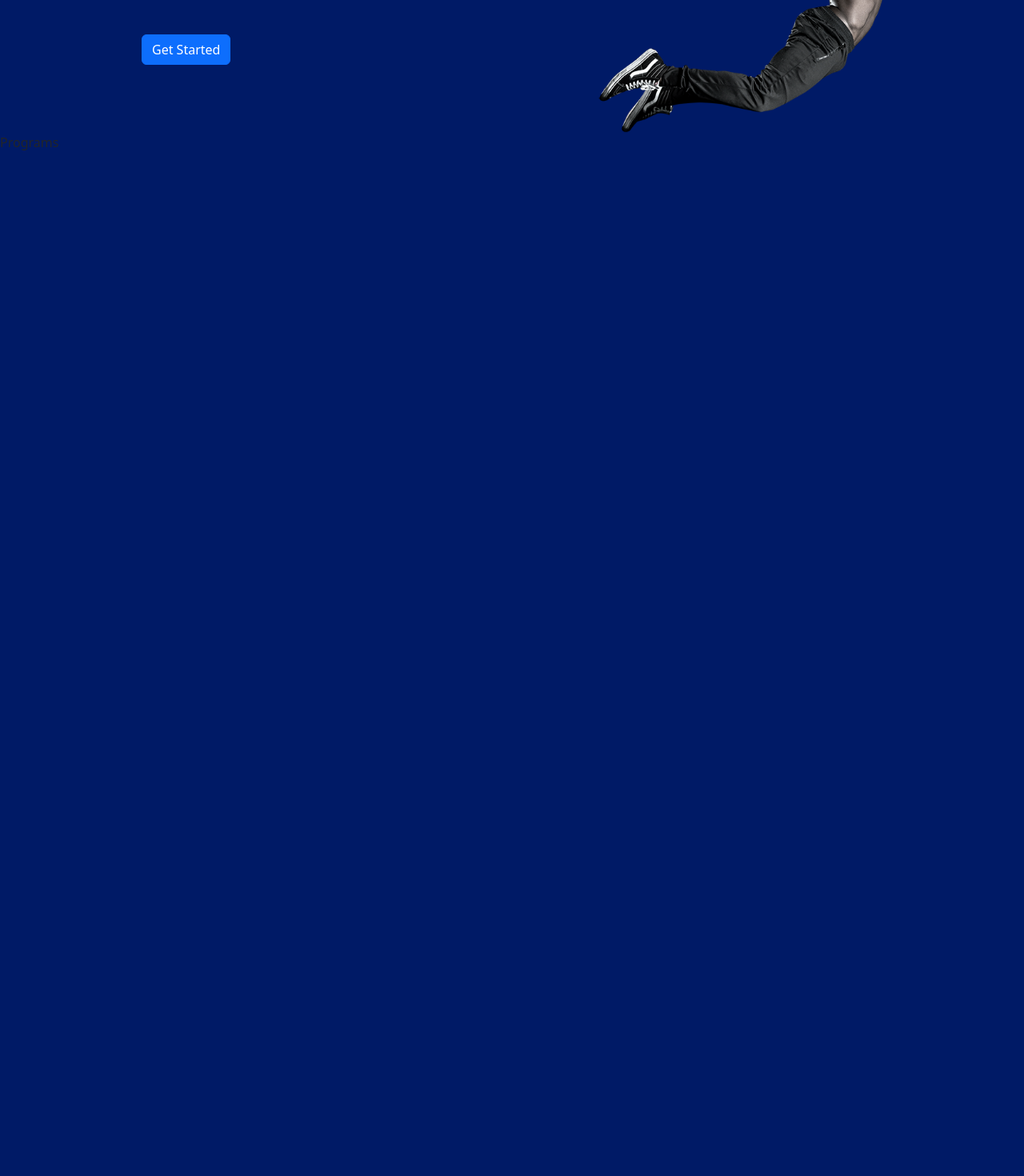
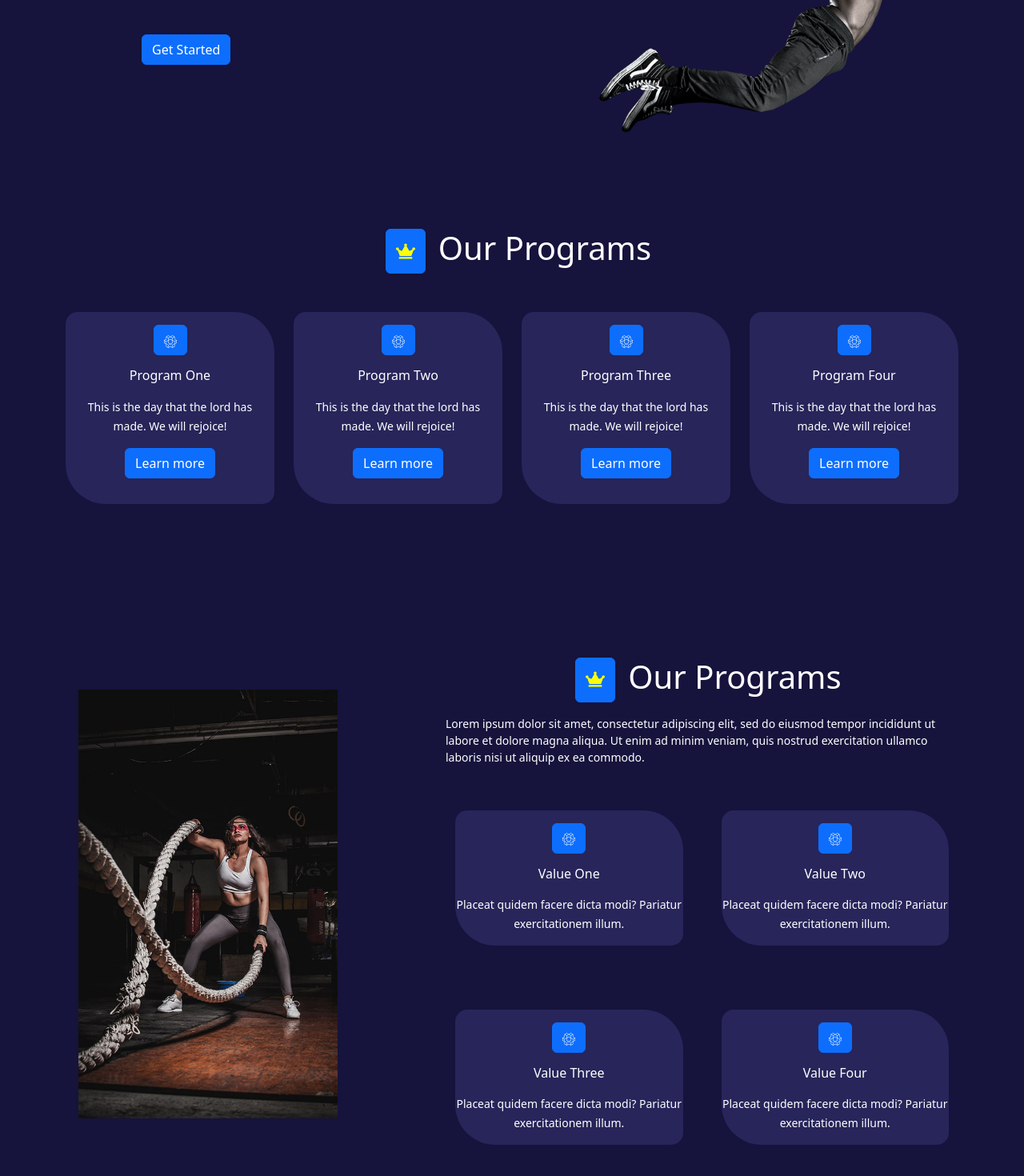
Before and after one commit to neelpopat242/VaW_gymnase, a React (Create React App) app: page / in a window 1280 px wide. Shown: the part 426-1896 px from the top of the page at 80% size. Before the commit the page ends 800 px from the top, so only its background shows below. Built offline with nearby package versions, Linux system fonts and the light colour scheme.

Commit message:
Values added

```diff
--- a/src/CSS/file.css
+++ b/src/CSS/file.css
@@ -41,3 +41,18 @@ body{
     width: 80%;
     height: auto;
 }
+
+
+.card-css{
+    background-color: #27255a !important ;
+    border-radius: 10%;
+    border-radius: 15px 50px;
+
+
+}
+
+.card-css:hover{
+    background-color: transparent !important;
+    border: #000 1px solid;
+
+}
--- /dev/null
+++ b/src/components/Footer.js
@@ -0,0 +1,11 @@
+import React from 'react'
+
+const Footer = () => {
+  return (
+    <div>
+
+    </div>
+  )
+}
+
+export default Footer
--- a/src/components/Navbar.js
+++ b/src/components/Navbar.js
@@ -6,7 +6,7 @@ import { GoThreeBars } from 'react-icons/go'
 import '../CSS/file.css'
 const Navbar = () => {
     return (
-        <nav className='navbar' style={{ backgroundColor : "#33ffff"}} >
+        <nav className='navbar' style={{ backgroundColor : "#0289f3"}} >
             <div className='container  '>
                 <Link to="/" className='logo '>
                 <a class="navbar-brand" href="#">
@@ -20,8 +20,8 @@ const Navbar = () => {
                 {
                     links.map(({ name, path }, index) => {
                         return (
-                            <li class="nav-item mx-4">
-                                <NavLink to={path} className={({isActive})=> isActive ? 'active-nav-item' : ''}>{name}</NavLink>
+                            <li class="nav-item mx-4 " >
+                                <NavLink to={path} style={{color : "white"}} className={({isActive})=> isActive ? 'active-nav-item ' : ''}>{name}</NavLink>
                             </li>
                         )
                     })
--- a/src/index.css
+++ b/src/index.css
@@ -5,7 +5,7 @@ body {
     sans-serif;
   -webkit-font-smoothing: antialiased;
   -moz-osx-font-smoothing: grayscale;
-  background-color: #001a66 !important;
+  background-color: #16133c !important;
 
 }
 
--- /dev/null
+++ b/src/pages_route/home/FAQ.js
@@ -0,0 +1,9 @@
+import React from 'react'
+
+const FAQ = () => {
+  return (
+    <div>FAQ</div>
+  )
+}
+
+export default FAQ
--- /dev/null
+++ b/src/pages_route/home/FAQs.js
@@ -0,0 +1,12 @@
+import React from 'react'
+import FAQ from './FAQ'
+import { faqs } from '../../data'
+const FAQs = () => {
+  return (
+    <div>
+
+    </div>
+  )
+}
+
+export default FAQs
--- a/src/pages_route/home/Home.js
+++ b/src/pages_route/home/Home.js
@@ -1,13 +1,21 @@
 import React from 'react'
 import Header from '../../components/Header'
 import '../../CSS/file.css'
+import FAQs from './FAQs'
 import Programs from './Programs'
+import Testimonials from './Testimonials'
+import Values from'./Values'
+import Footer from '../../components/Footer'
 
 const Home = () => {
   return (
     <div style={{ backgroundColor: "#001a66 !important" }}>
       <Header/>
       <Programs/>
+      <Values/>
+      <FAQs/>
+      <Testimonials/>
+      <Footer/>
     </div>
   )
 }
--- a/src/pages_route/home/Programs.js
+++ b/src/pages_route/home/Programs.js
@@ -1,9 +1,41 @@
 import React from 'react'
+import { programs } from '../../data'
+import { Link } from 'react-router-dom'
+import { FaCrown } from 'react-icons/fa';
+const Programs = () => {
+    return (
+        <div>
+            <div className='container my-5 py-5'>
+                <div className='d-flex justify-content-center  align-self-center my-4'>
+                    <a class="btn btn-primary mx-3" style={{ color: "yellow", fontSize: "1.5rem" }}><FaCrown /></a>
+                    <h1 className='text-center text-white'>Our Programs</h1>
+                </div>
+                <div className='row my-5'>
+                    {
+                        programs.map(({ id, icon, title, info, path }
 
-const Programs = () => {
-  return (
-    <div>Programs</div>
-  )
+                        ) => {
+                            return (
+                                <div className='col-md-3 text-center'>
+                                    <div class="card-css text-white px-3 py-3"  key={id}>
+                                        <div class="card-body">
+                                            <a className='btn btn-primary'>{icon}</a>
+                                            <h6 class="card-title my-3">{title}</h6>
+                                            <small class="card-text my-2">{info}</small>
+                                            <br/>
+                                            <Link to={path}><a href="#" class="btn btn-primary my-3">Learn more</a></Link>
+                                        </div>
+                                    </div>
+                                </div>
+                            )
+
+                        })
+                    }
+
+                </div>
+            </div>
+        </div>
+    )
 }
 
 export default Programs
--- /dev/null
+++ b/src/pages_route/home/Testimonials.js
@@ -0,0 +1,11 @@
+import React from 'react'
+
+const Testimonials = () => {
+  return (
+    <div>
+
+    </div>
+  )
+}
+
+export default Testimonials
--- /dev/null
+++ b/src/pages_route/home/Values.js
@@ -0,0 +1,56 @@
+import React from 'react'
+
+import Img_jpg from '../../images/values.jpg'
+import { values } from '../../data'
+import { FaCrown } from 'react-icons/fa'
+
+const Values = () => {
+    return (
+        <div>
+            <div className="container my-5 py-5">
+                <div className='row'>
+                    <div className='col-4'>
+                        <img src={Img_jpg} alt="values" className="px-3 py-4 my-3"style={{ width: "100%", height: "90%" }} />
+                    </div>
+                    <div className='col-1'></div>
+                    <div className='col-7'>
+                        <div className='row  '>
+                            <div className='d-flex justify-content-center  align-self-center '>
+                                <a class="btn btn-primary mx-3" style={{ color: "yellow", fontSize: "1.5rem" }}><FaCrown /></a>
+                                <h1 className='text-center text-white'>Our Programs</h1>
+
+                            </div>
+                            <small className='text-white my-3'>Lorem ipsum dolor sit amet, consectetur adipiscing elit, sed do eiusmod tempor incididunt ut labore
+                                     et dolore magna aliqua. Ut enim ad minim veniam, quis nostrud exercitation ullamco laboris nisi ut
+                                     aliquip ex ea commodo.
+                                     </small>
+
+
+                            {
+                                values.map(({ id, icon, title, desc }) => {
+                                    return (
+                                        <>
+                                            <div className='col-6 my-3 py-4 px-4 text-center'>
+                                                <div class="card-css text-white  py-3" key={id}>
+                                                    <div class="card-body">
+                                                        <a className='btn btn-primary'>{icon}</a>
+                                                        <h6 class="card-title my-3">{title}</h6>
+                                                        <small class="card-text my-2">{desc}</small>
+                                                    </div>
+                                                </div>
+                                            </div>
+                                        </>
+                                    )
+                                })
+
+                            }
+
+                        </div>
+                    </div>
+                </div>
+            </div>
+        </div>
+    )
+}
+
+export default Values
```
